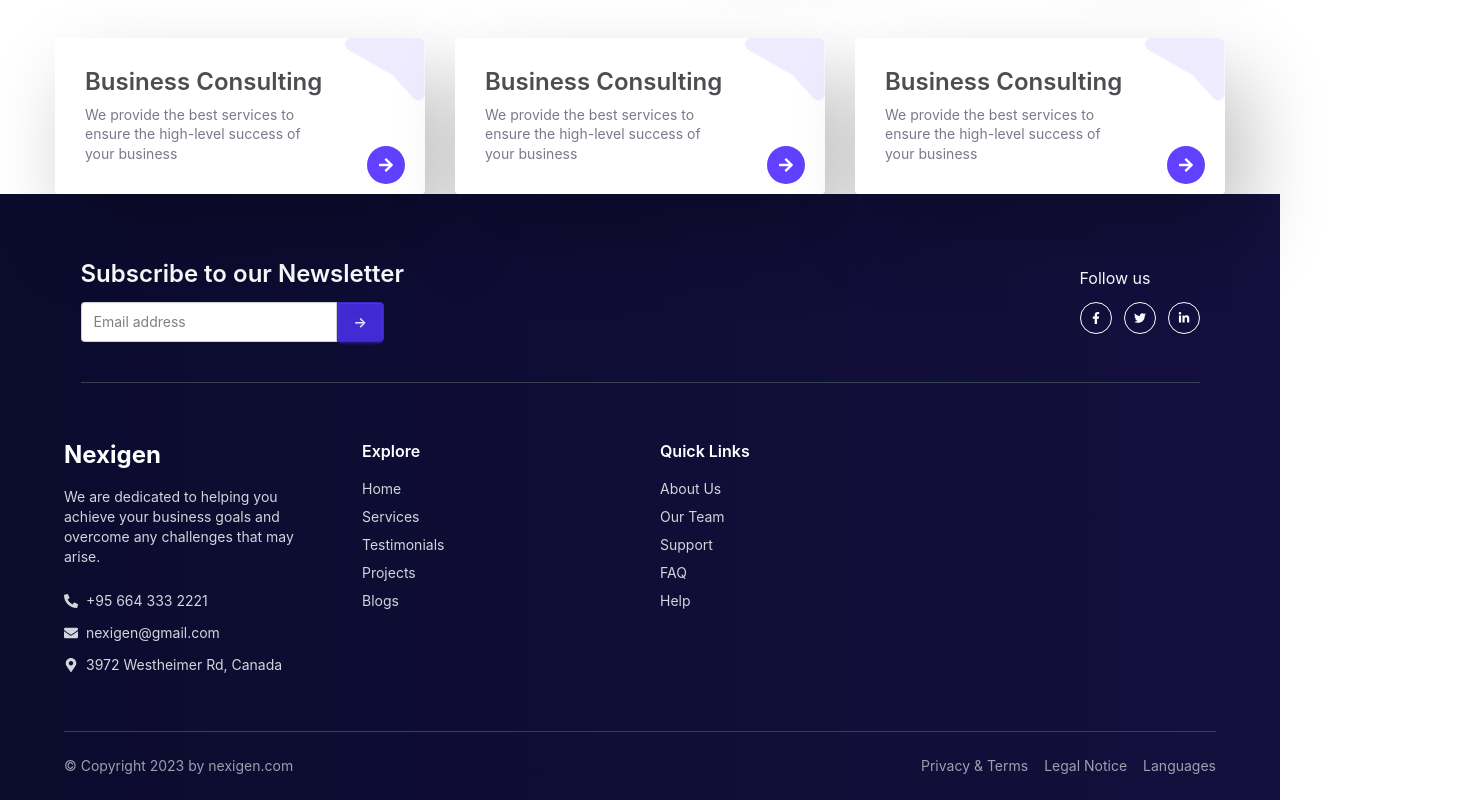
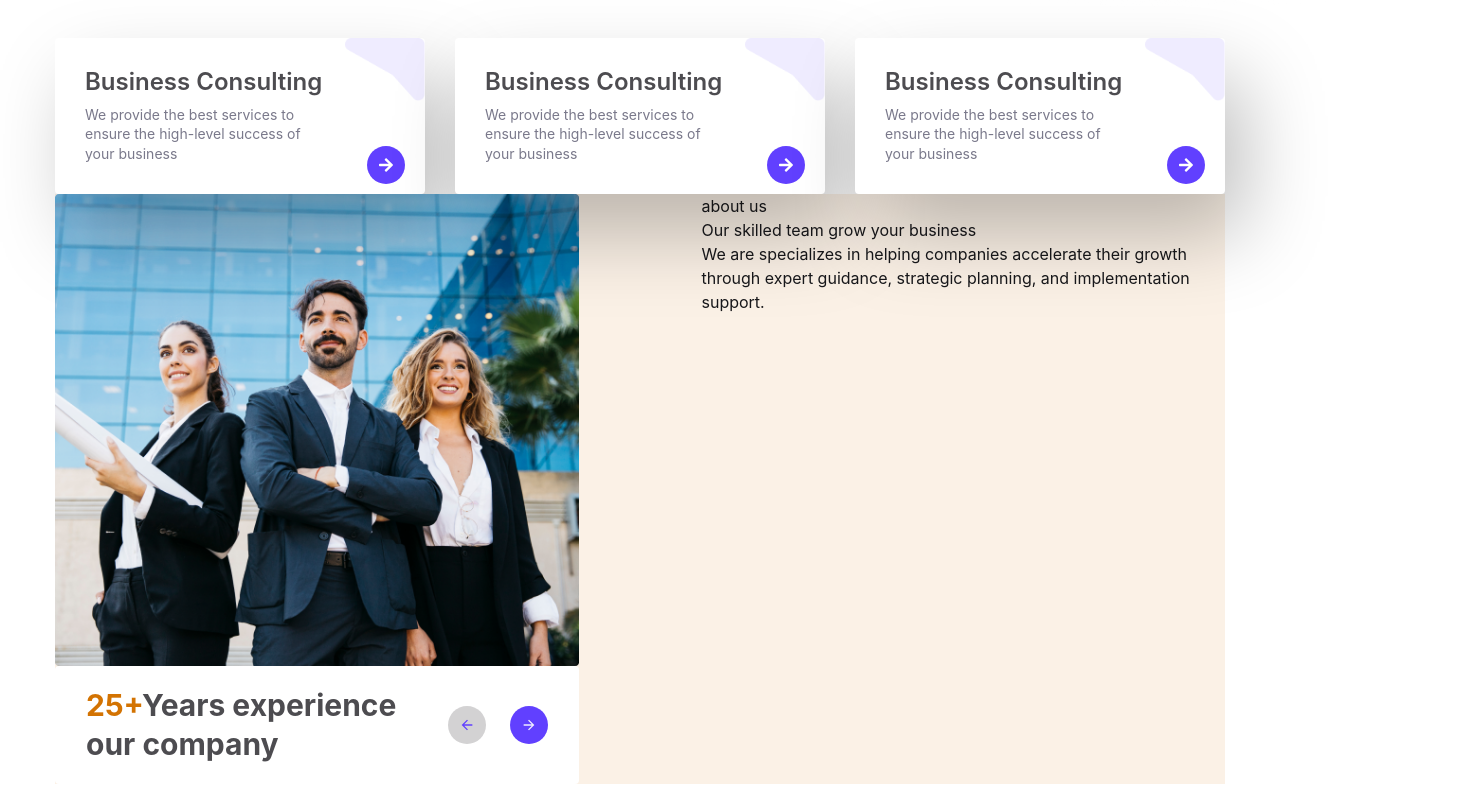
Before and after one commit to nisad2001/nexigen-home-page-3, a React (Vite) app: page / in a window 1280 px wide. Shown: the part 754-1554 px from the top of the page, 1462 px wide, since content can reach past the window. Built offline with nearby package versions, Linux system fonts and the light colour scheme.

Commit message:
Fix banner responsiveness on mobile

```diff
--- /dev/null
+++ b/src/Components/Section/AboutUs/AboutUs.jsx
@@ -0,0 +1,43 @@
+import React from "react";
+import { IoMdArrowBack, IoMdArrowForward } from "react-icons/io";
+
+const AboutUs = () => {
+  return (
+    <div className='bg-[#FBF1E6] max-w-[1170px] flex justify-between mx-auto gap-[123px] '>
+      <div className='w-1/2 '>
+        <div className='w-full'>
+          <img src='/public/assets/images/aboutImg .png' alt='' />
+        </div>
+        <div className='flex items-center justify-between py-5 px-[31px] bg-[#FFFFFF] rounded-[4px] max-w-[553px]'>
+          <div>
+            <h1 className='text-[#4D4C50]  font-bold text-[30px] leading-[130%]'>
+              <span className='text-[#D37302] '>25+</span>
+              Years experience <br /> our company
+            </h1>
+          </div>
+          <div className='flex gap-6 '>
+            <span className='bg-[#D3D2D3] text-[#6140FF] rounded-full w-[38px] h-[38px] flex items-center justify-center'>
+              <IoMdArrowBack />
+            </span>
+            <span className='bg-[#6140FF] text-[#EFECFF] rounded-full w-[38px] h-[38px] flex items-center justify-center'>
+              <IoMdArrowForward />
+            </span>
+          </div>
+        </div>
+      </div>
+
+      {/* right  */}
+      <div className='w-1/2'>
+        <h4>about us</h4>
+        <h2>Our skilled team grow your business</h2>
+        <p>
+          We are specializes in helping companies accelerate their growth
+          through expert guidance, strategic planning, and implementation
+          support.
+        </p>
+      </div>
+    </div>
+  );
+};
+
+export default AboutUs;
--- a/src/Components/Section/Banner/Banner.jsx
+++ b/src/Components/Section/Banner/Banner.jsx
@@ -1,10 +1,11 @@
 import React from "react";
+import BannerCard from "./BannerCard/BannerCard";
 
 const Banner = () => {
   return (
     <div className='max-w-[1169px] mx-auto flex flex-col lg:flex-row   justify-start gap-50 items-center mt-[103px] mb-50 '>
       {/* banner left */}
-      <div className='text-center md:text-left'>
+      <div className='text-center md:text-left '>
         <p className='text-[#6140FF] font-normal text-[14px] leading-[22px] uppercase'>
           Welcome to NexiGen
         </p>
@@ -39,7 +40,7 @@ const Banner = () => {
         </div>
         {/* group images left */}
 
-        <div className='absolute right-[315px] top-[14px] bg-white shadow-[20px_40px_80px_0px_rgba(0,0,0,0.25)] flex items-center -space-x-6 rounded-[16px] p-5 w-[163px] h-auto'>
+        <div className='absolute -left-[134px] top-[14px] bg-white shadow-[20px_40px_80px_0px_rgba(0,0,0,0.25)] flex items-center -space-x-6 rounded-[16px] p-5 w-[163px] h-auto'>
           <img
             src='/assets/images/skillimage3.png'
             className='w-[54px] h-[54px] relative z-10'
@@ -59,15 +60,15 @@ const Banner = () => {
           />
         </div>
         {/* overview card left */}
-        <div className='absolute right-[200px] top-[339px] rounded-[6px] w-full h-auto'>
+        <div className='absolute -left-[186px] -bottom-[166px] rounded-[6px] '>
           <img src='/assets/images/Overview - Light.png' alt='' />
         </div>
         {/* customer growth right */}
-        <div className='absolute left-[150px] top-[245px] w-full h-auto'>
+        <div className='absolute -right-[160px] -bottom-[180px] '>
           <img src='/assets/images/Customer Growth - Light.png' alt='' />
         </div>
         {/* pattern right */}
-        <div className='absolute left-[286px] bottom-[347px] w-full h-auto'>
+        <div className='absolute -right-[50px] bottom-[347px] '>
           <img src='/assets/images/pattern 1.png' alt='' />
         </div>
       </div>
--- a/src/Components/Section/Navbar/Navbar.jsx
+++ b/src/Components/Section/Navbar/Navbar.jsx
@@ -69,7 +69,7 @@ const Navbar = () => {
   );
 
   return (
-    <div className='navbar mt-2 max-w-[1169px] mx-auto flex justify-between items-center'>
+    <div className='navbar mt-2 max-w-[1170px] mx-auto flex justify-between items-center'>
       {/* Left Side */}
       <div className='flex items-center gap-8'>
         {/* Mobile Menu */}
--- a/src/Layouts/RootLayout.jsx
+++ b/src/Layouts/RootLayout.jsx
@@ -8,7 +8,7 @@ const RootLayout = () => {
     <div>
       <Header></Header>
       <Outlet></Outlet>
-      <Footer></Footer>
+      {/* <Footer></Footer> */}
     </div>
   );
 };
--- a/src/Pages/Home.jsx
+++ b/src/Pages/Home.jsx
@@ -1,11 +1,13 @@
 import React from "react";
-import Header from "../Components/Section/Header/Header";
+
 import BannerCard from "../Components/Section/Banner/BannerCard/BannerCard";
+import AboutUs from "../Components/Section/AboutUs/AboutUs";
 
 const Home = () => {
   return (
     <div>
       <BannerCard></BannerCard>
+      <AboutUs></AboutUs>
     </div>
   );
 };
```
Also changed, not shown: public/assets/images/aboutImg .png (added).
